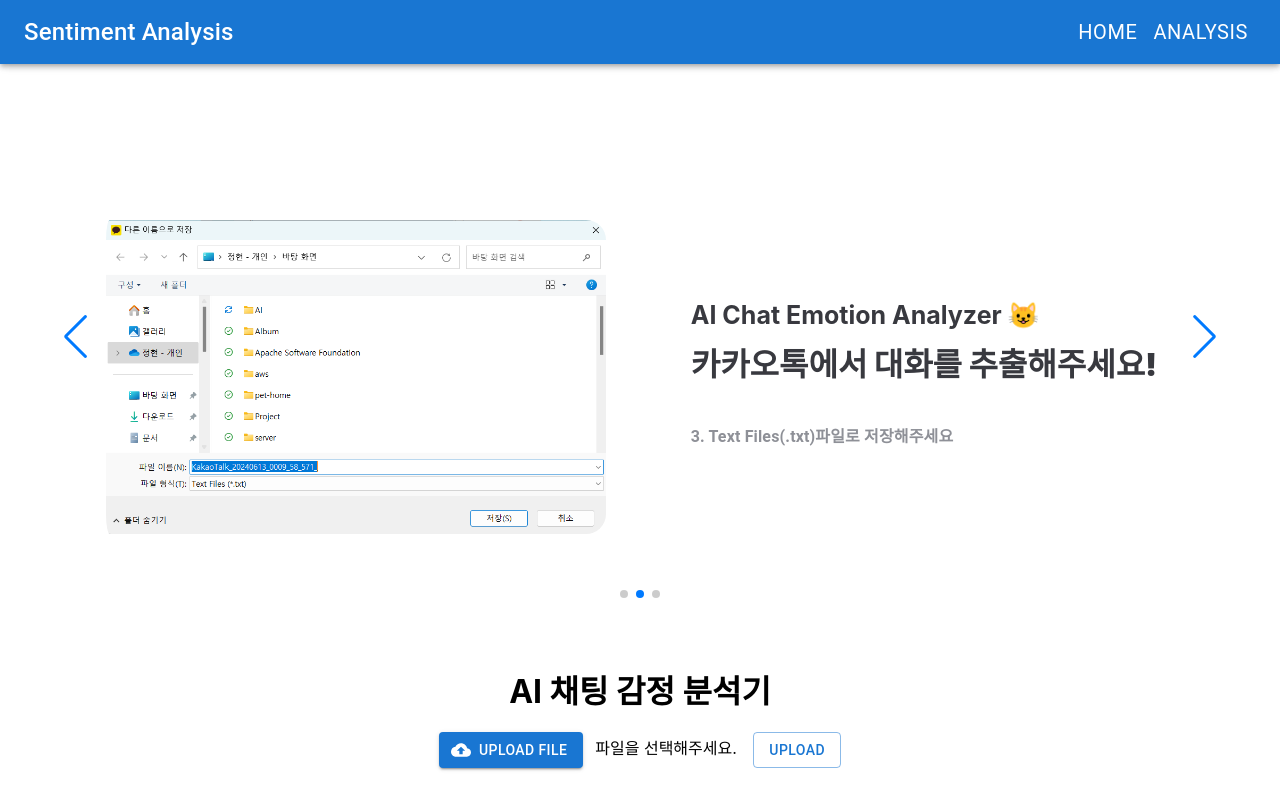
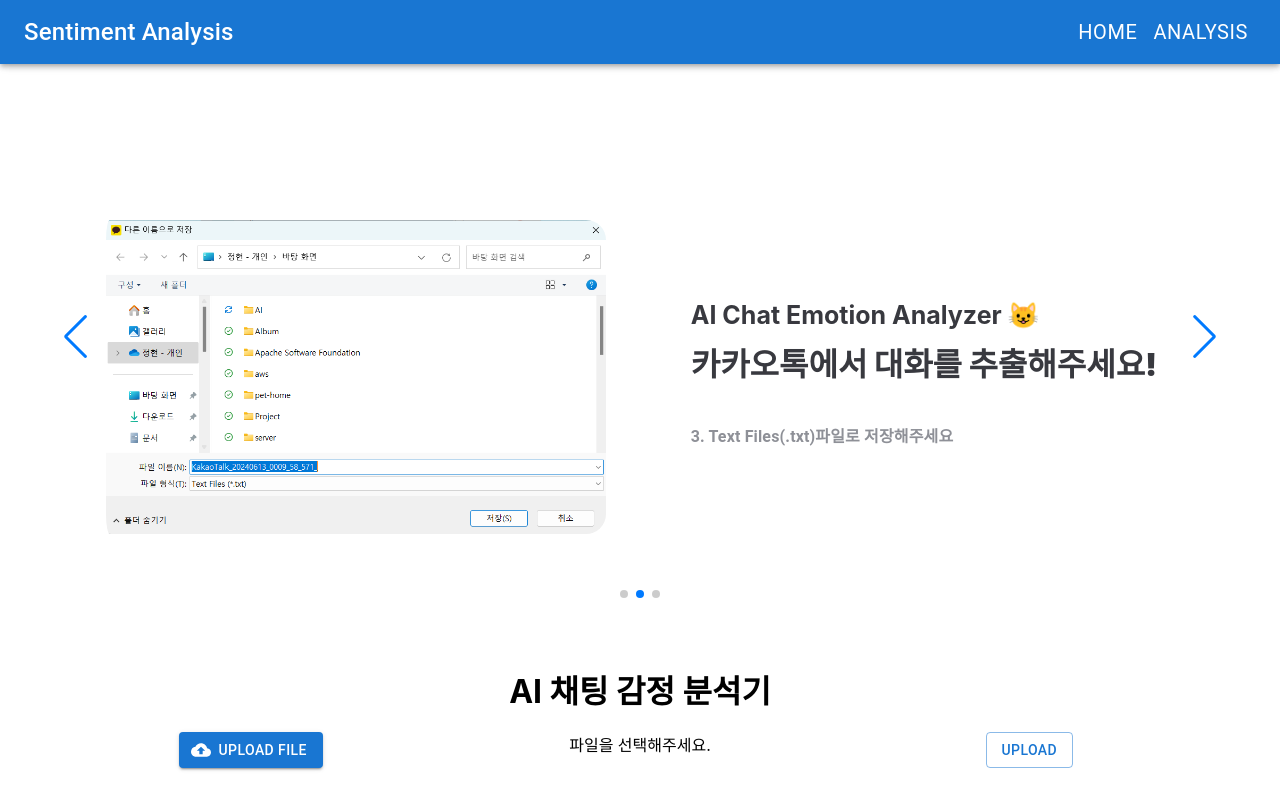
Before and after one commit to Team-A-I/A-I, a React (Create React App) app in the folder react-tutorial/: page /analysis in a window 1280 px wide. Built offline with nearby package versions, Linux system fonts and the light colour scheme.

Commit message:
[Feature] 모바일 반응형 작업

```diff
--- a/react-tutorial/src/css/Analysis.css
+++ b/react-tutorial/src/css/Analysis.css
@@ -85,3 +85,23 @@
   margin-left: -12px;
   margin-right: -12px;
 }
+
+.formTitle{
+  display: flex;
+  justify-content: center;
+  width: 80vw;
+}
+.formFileName{
+  display: flex;
+  justify-content: center;
+  width: 80vw;
+}
+.formSpace{
+  display:none;
+}
+@media (max-width: 600px){
+.formFileName{
+  display:none;
+}
+
+}
--- a/react-tutorial/src/pages/Analysis.js
+++ b/react-tutorial/src/pages/Analysis.js
@@ -13,6 +13,7 @@
 import 'swiper/css/autoplay';
 import { Navigation, Pagination, Autoplay } from 'swiper/modules';
 import { useNavigate } from 'react-router-dom';
+import { useMediaQuery } from '@mui/material';
 
 function Analysis() {
   const [file, setFile] = useState(null);
@@ -42,6 +43,9 @@
     whiteSpace: 'nowrap',
     width: 1,
   });
+
+  const matches = useMediaQuery('(max-width:600px)');
+  let itemXsValue = matches ? 6 : 4;
 
   return (
     <Container maxWidth="lg" style={{ marginTop: '64px' }}>
@@ -142,7 +146,8 @@
       </Typography>
 
       <form onSubmit={handleSubmit}>
-        <Grid className="formBox">
+        <Grid className="formBox" container spacing={2}>
+          <Grid item xs={itemXsValue} className="formTitle">
             <Button
               component="label"
               role={undefined}
@@ -154,8 +159,13 @@
               Upload file
               <VisuallyHiddenInput type="file" accept=".txt" onChange={handleFileChange} /> {/* 파일 선택 시 handleFileChange 함수 호출 */}
             </Button>
+          </Grid>
+          <Grid item xs={itemXsValue} className="formFileName">
             {fileName && <span className="fileName">{fileName}</span>} {/* 파일명이 있을 경우 화면에 표시 */}
+          </Grid>
+          <Grid item xs={itemXsValue} className="formTitle">
             <Button variant="outlined" type="submit">Upload</Button>
+          </Grid>
         </Grid>
       </form>
     </Container>
```
Lines whose indentation alone changed are shown as unchanged.
